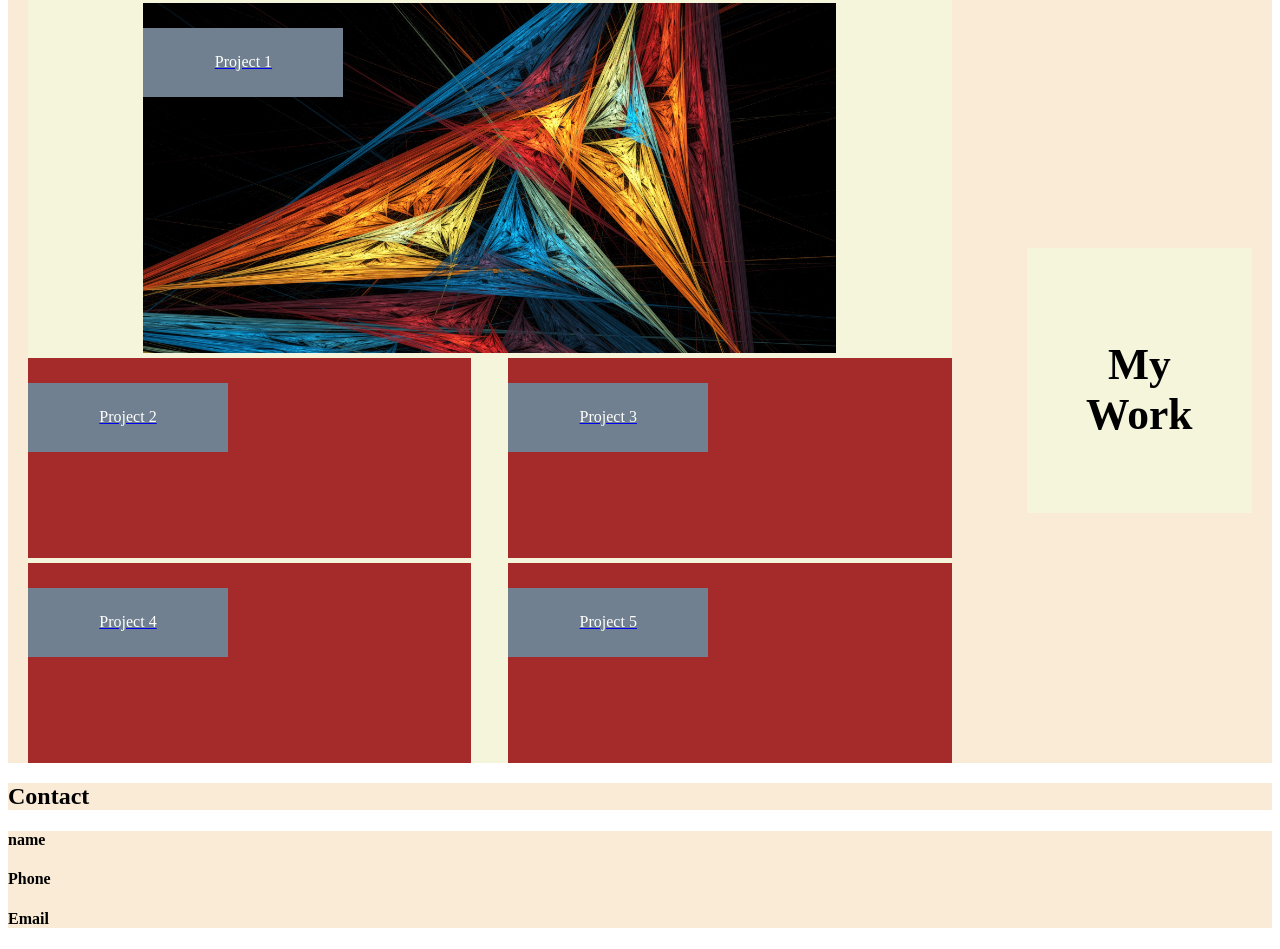
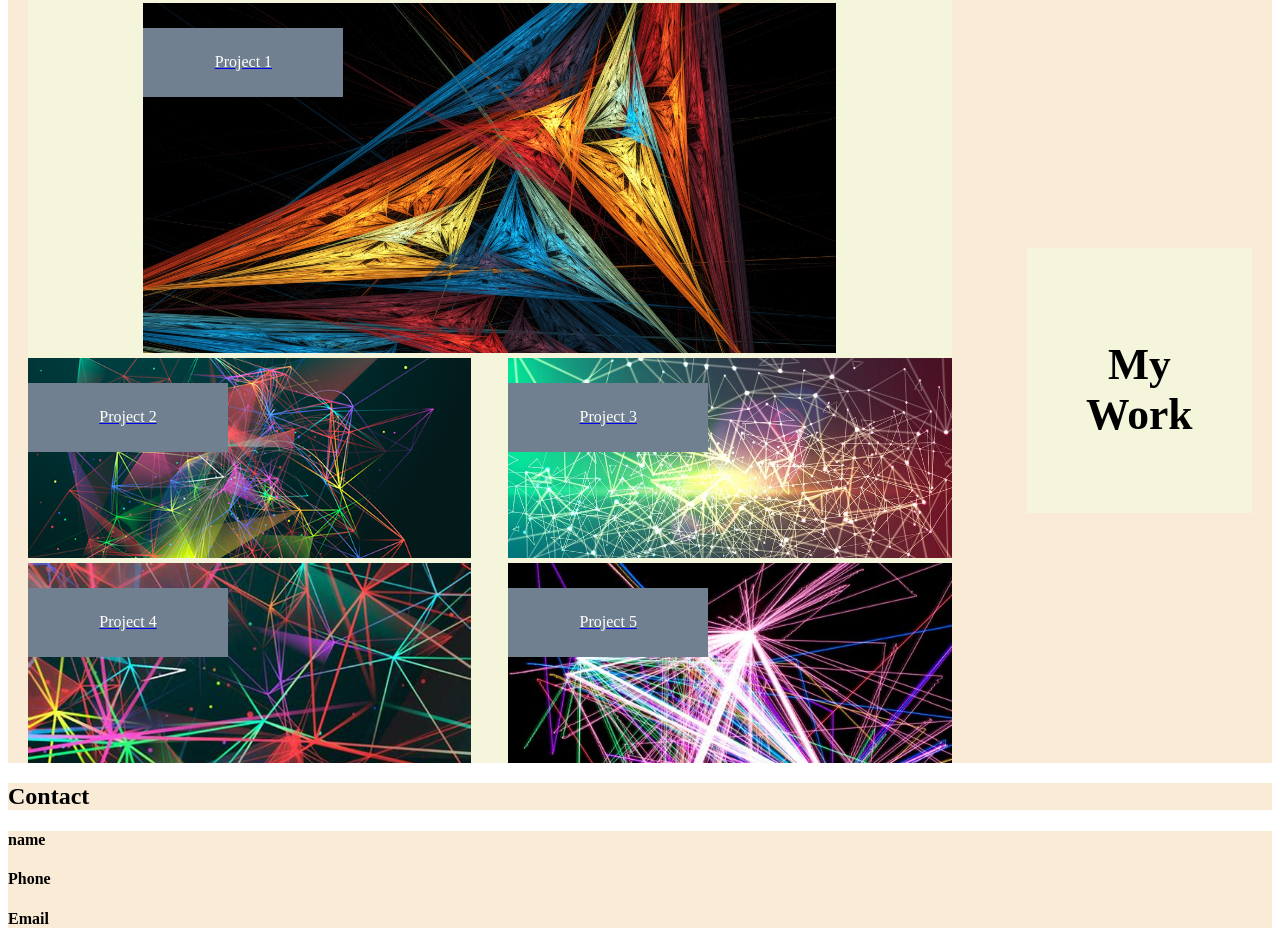
Before and after one commit to RPAPE3/robert-pape-portfolio, a plain HTML site: page index.html in a window 1280 px wide. Shown: the part 1061-2010 px from the top of the page. Drawn offline with Linux system fonts and the light colour scheme.

Commit message:
added background images to project boxes

```diff
--- a/Resources/CSS/style.css
+++ b/Resources/CSS/style.css
@@ -177,3 +177,23 @@ footer {
     margin-top: 25px;
     color: white;
 }
+
+.project-2 {
+    background-image: url(../Images/Project\ 2\ Image.jpg);
+    background-size: cover;
+}
+
+.project-3 {
+    background-image: url(../Images/Project\ 3\ Image.jpg);
+    background-size: cover;
+}
+
+.project-4 {
+    background-image: url(../Images/Project\ 4\ Image.jpg);
+    background-size: cover;
+}
+
+.project-5 {
+    background-image: url(../Images/Project\ 5\ Image.jpg);
+    background-size: cover;
+}
```
Also changed, not shown: Resources/Images/Project 2 Image.jpg (added), Resources/Images/Project 3 Image.jpg (added), Resources/Images/Project 4 Image.jpg (added), Resources/Images/Project 5 Image.jpg (added).
